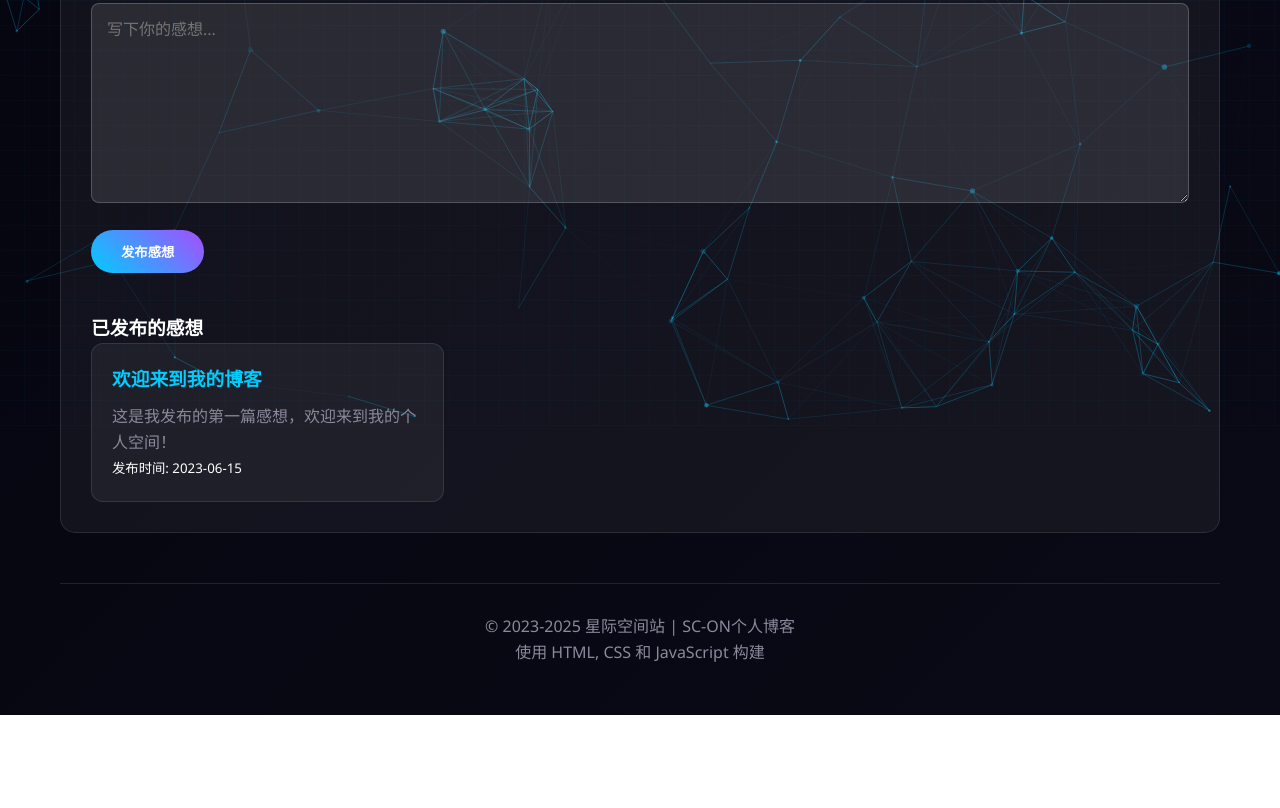
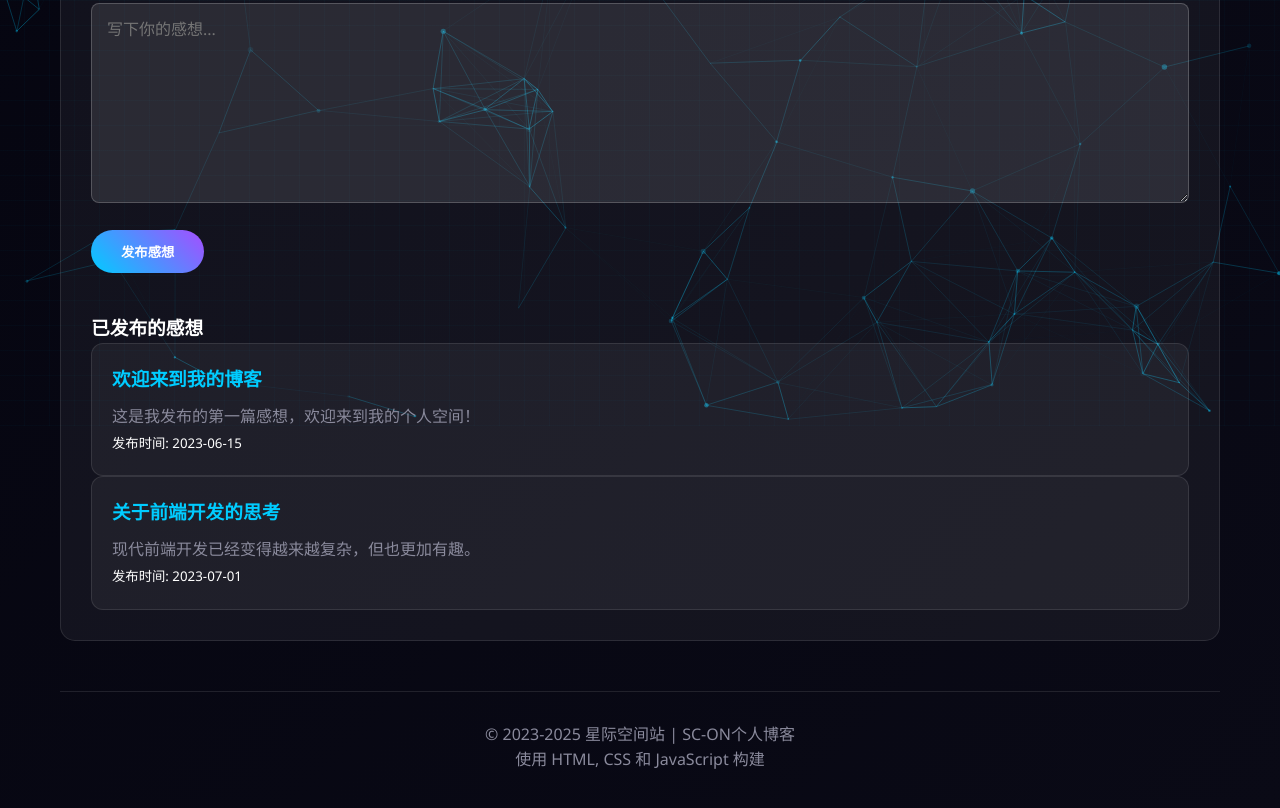
Before and after one commit to SC-ON/SC-ON.github.io, a plain HTML site: page thoughts.html in a window 1280 px wide. Shown: the part 374-1182 px from the top of the page. Before the commit the page ends 1089 px from the top, so only its background shows below. Drawn offline with nearby package versions, Linux system fonts and the light colour scheme.

Commit message:
Update thoughts.html

```diff
--- a/thoughts.html
+++ b/thoughts.html
@@ -311,15 +311,19 @@
             <div id="thoughts-list" style="margin-top: 40px;">
                 <h3>已发布的感想</h3>
                 <div class="card-list" id="thoughts-card-list">
+                    <!-- 感想将通过JavaScript动态加载 -->
+                </div>
 
-                    <!-- 感想将通过JavaScript动态加载 -->
-                    <div class="card">
+                <div class="card">
                         <h3>欢迎来到我的博客</h3>
                         <p>这是我发布的第一篇感想，欢迎来到我的个人空间！</p>
                         <small>发布时间: 2023-06-15</small>
                     </div>
-
-                </div>
+                    <div class="card">
+                        <h3>关于前端开发的思考</h3>
+                        <p>现代前端开发已经变得越来越复杂，但也更加有趣。</p>
+                        <small>发布时间: 2023-07-01</small>
+                    </div>
             </div>
         </section>
 
```
